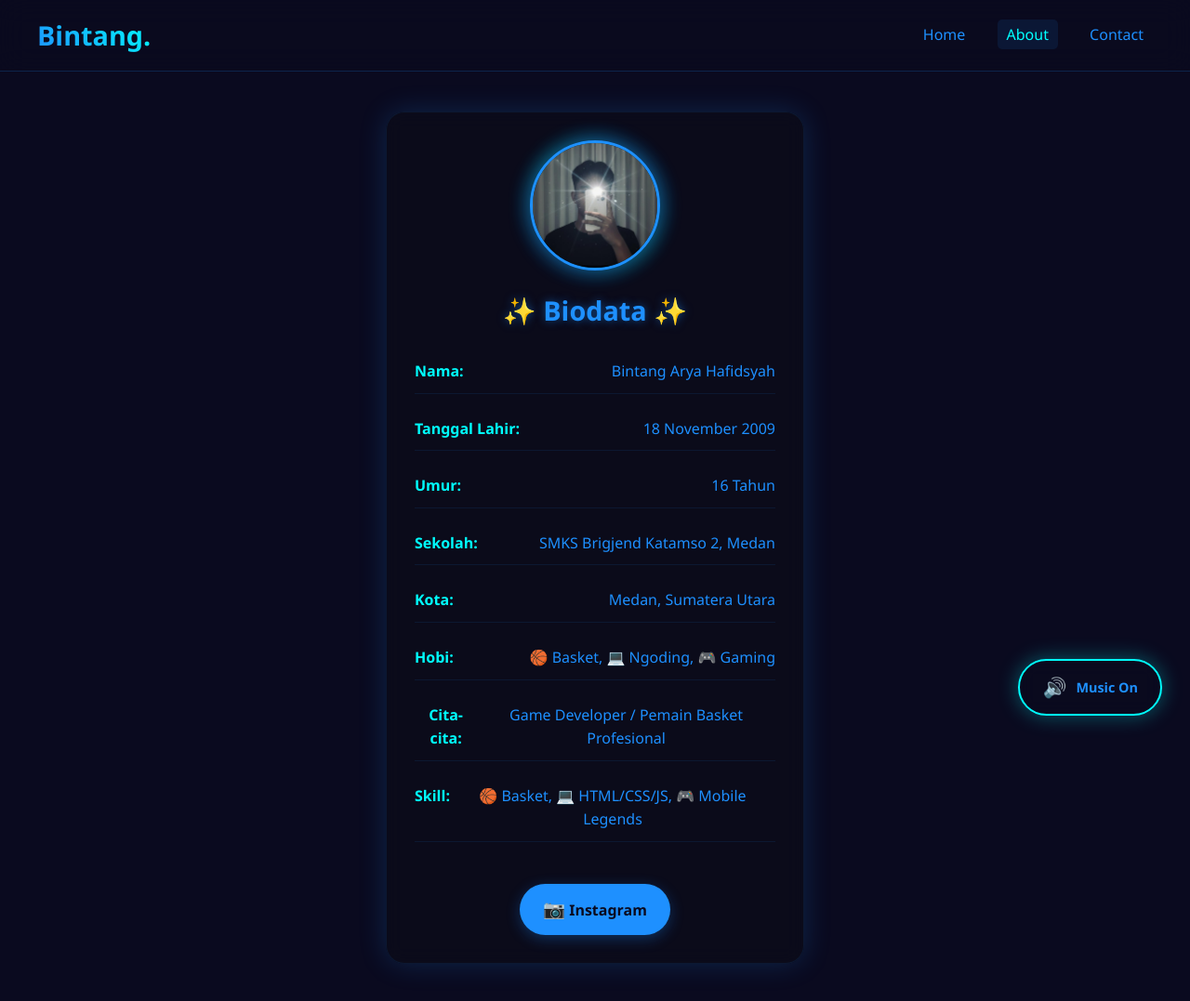
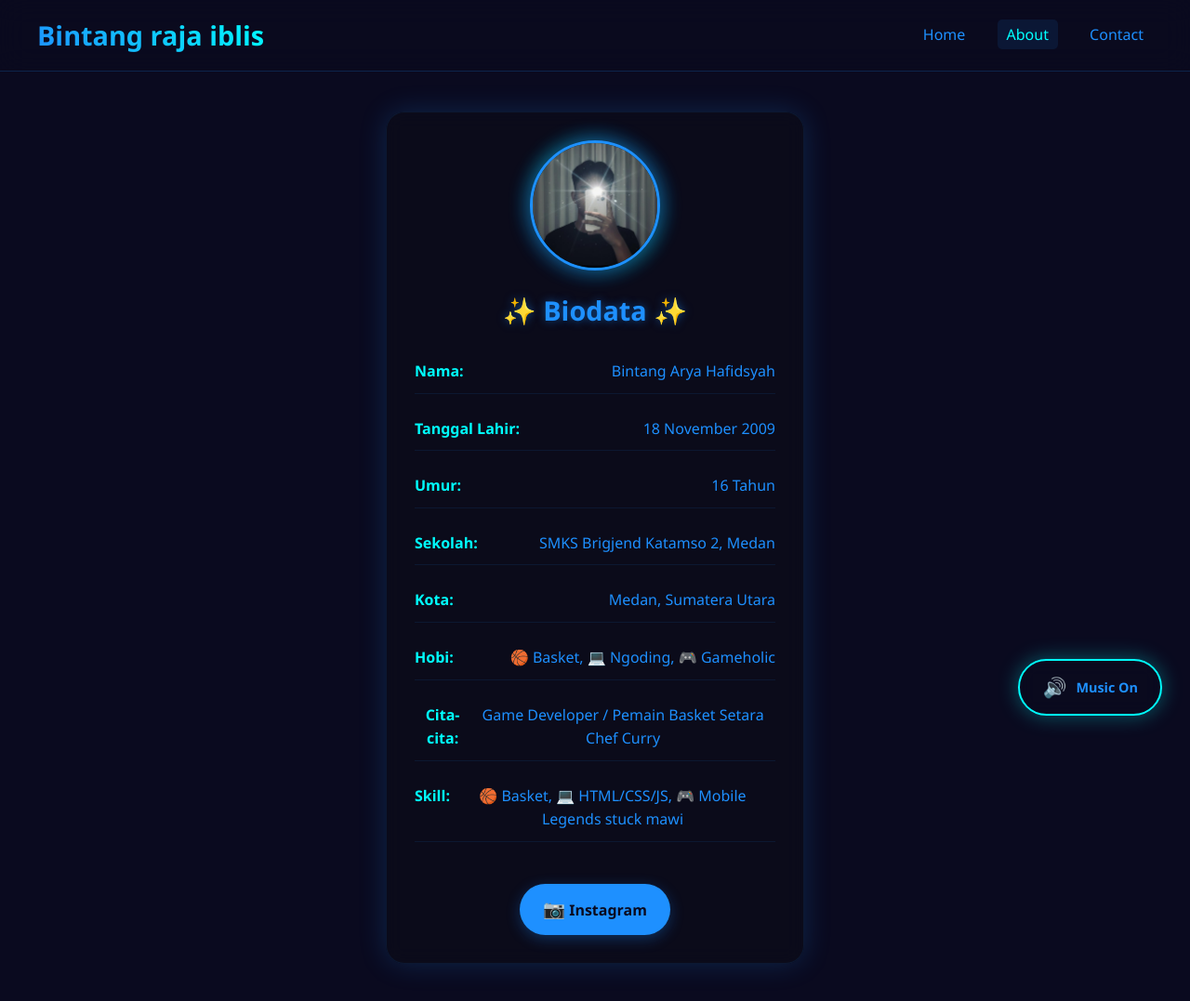
Before and after one commit to tytialo091-crypto/my-biodate, a plain HTML site: page about.html in a window 1280 px wide. Shown: the whole page at 93% size. Drawn offline with Linux system fonts and the light colour scheme.

Commit message:
Update about.html

```diff
--- a/about.html
+++ b/about.html
@@ -21,7 +21,7 @@
 </div>
 
 <nav class="navbar">
-  <h2 class="logo">Bintang.</h2>
+  <h2 class="logo">Bintang raja iblis</h2>
   <div>
     <a href="index.html">Home</a>
     <a href="about.html" class="active">About</a>
@@ -59,15 +59,15 @@
   </div>
   <div class="bio-item">
     <span class="bio-label">Hobi:</span>
-    <span>🏀 Basket, 💻 Ngoding, 🎮 Gaming</span>
+    <span>🏀 Basket, 💻 Ngoding, 🎮 Gameholic</span>
   </div>
   <div class="bio-item">
     <span class="bio-label">Cita-cita:</span>
-    <span>Game Developer / Pemain Basket Profesional</span>
+    <span>Game Developer / Pemain Basket Setara Chef Curry</span>
   </div>
   <div class="bio-item">
     <span class="bio-label">Skill:</span>
-    <span>🏀 Basket, 💻 HTML/CSS/JS, 🎮 Mobile Legends</span>
+    <span>🏀 Basket, 💻 HTML/CSS/JS, 🎮 Mobile Legends stuck mawi</span>
   </div>
 
   <div class="social-links">
```
